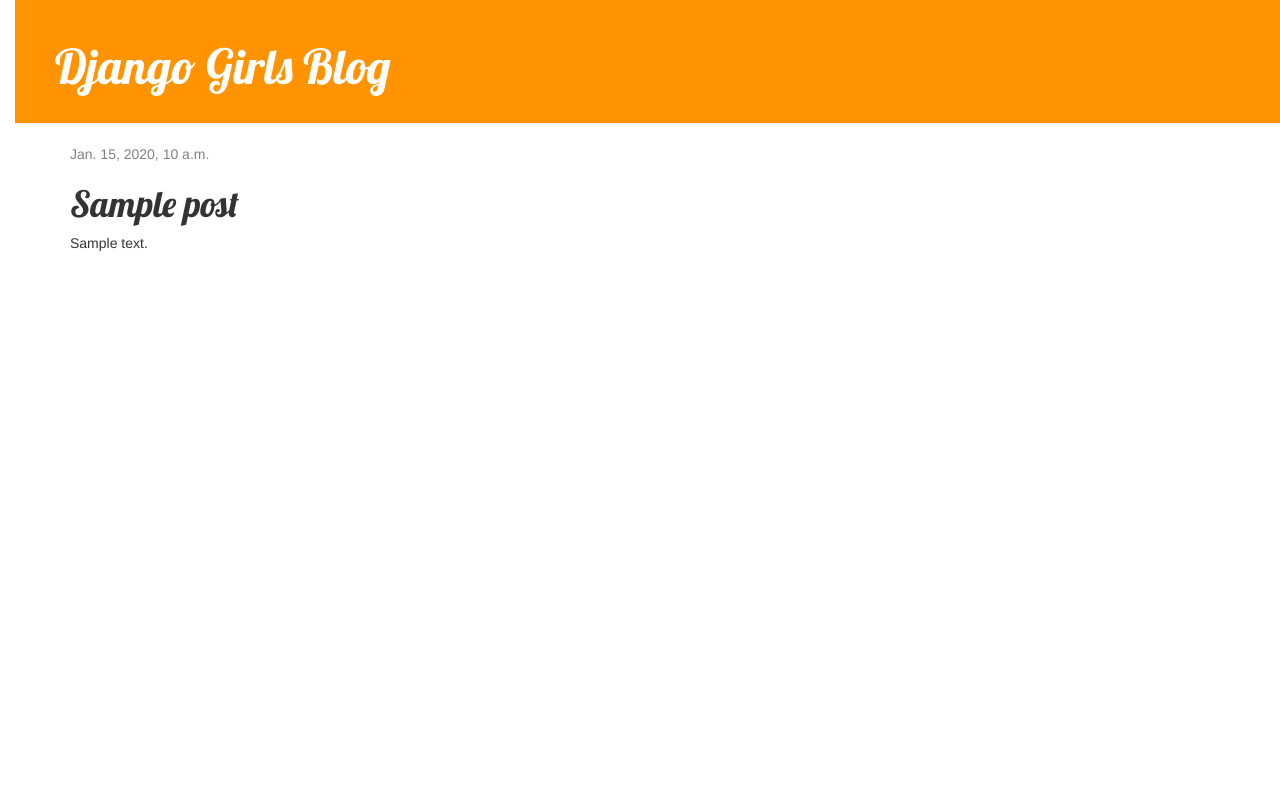
After one commit to logo1tip/django_girls, a Django app: template blog/templates/blog/post_detail.html in a window 1280 px wide. The commit adds this page. Run offline with Django 3.2, Linux system fonts and the light colour scheme; the template is opened without the code that fills it: most values are stand-ins (such as "Sample title", 1, 10 or a date in 2020); some libraries are stand-ins or nearby versions.

Commit message:
Added view and template

```diff
--- /dev/null
+++ b/blog/static/css/blog.css
@@ -0,0 +1,54 @@
+h1 a {
+    color: #FCA205;
+    font-family: "Lobster";
+}
+
+body {
+    padding-left: 15px;
+}
+.page-header {
+    background-color: #ff9400;
+    margin-top: 0;
+    padding: 20px 20px 20px 40px;
+}
+
+.page-header h1, .page-header h1 a, .page-header h1 a:visited, .page-header h1 a:active {
+    color: #ffffff;
+    font-size: 36pt;
+    text-decoration: none;
+}
+
+.content {
+    margin-left: 40px;
+}
+
+h1, h2, h3, h4 {
+    font-family: 'Lobster', cursive;
+}
+
+.date {
+    color: #828282;
+}
+
+.save {
+    float: right;
+}
+
+.post-form textarea, .post-form input {
+    width: 100%;
+}
+
+.top-menu, .top-menu:hover, .top-menu:visited {
+    color: #ffffff;
+    float: right;
+    font-size: 26pt;
+    margin-right: 20px;
+}
+
+.post {
+    margin-bottom: 70px;
+}
+
+.post h1 a, .post h1 a:visited {
+    color: #000000;
+}
--- /dev/null
+++ b/blog/templates/blog/base.html
@@ -0,0 +1,24 @@
+{% load static %}
+<html>
+    <head>
+        <title>Django Girls blog</title>
+        <link rel="stylesheet" href="//maxcdn.bootstrapcdn.com/bootstrap/3.2.0/css/bootstrap.min.css">
+        <link rel="stylesheet" href="//maxcdn.bootstrapcdn.com/bootstrap/3.2.0/css/bootstrap-theme.min.css">
+        <link href="https://fonts.googleapis.com/css?family=Lobster&subset=latin,cyrillic" rel="stylesheet" type="text/css">
+        <link rel="stylesheet" href="{% static 'css/blog.css' %}">
+
+    </head>
+    <body>
+        <div class="page-header">
+            <h1><a href="/">Django Girls Blog</a></h1>
+        </div>
+        <div class="content container">
+            <div class="row">
+                <div class="col-md-8">
+                {% block content %}
+                {% endblock %}
+                </div>
+            </div>
+        </div>
+    </body>
+</html>
--- /dev/null
+++ b/blog/templates/blog/post_detail.html
@@ -0,0 +1,13 @@
+{% extends 'blog/base.html' %}
+
+{% block content %}
+    <div class="post">
+        {% if post.published_date %}
+            <div class="date">
+                {{ post.published_date }}
+            </div>
+        {% endif %}
+        <h1>{{ post.title }}</h1>
+        <p>{{ post.text|linebreaksbr }}</p>
+    </div>
+{% endblock %}
--- a/blog/urls.py
+++ b/blog/urls.py
@@ -4,4 +4,5 @@
 
 urlpatterns = [
     path("", views.post_list, name="post_list"),
+    path("post/<int:pk>/", views.post_detail, name="post_detail"),
 ]
--- a/blog/views.py
+++ b/blog/views.py
@@ -1,8 +1,14 @@
 from django.shortcuts import render
 from .models import Post
 from django.utils import timezone
+from django.shortcuts import render, get_list_or_404
 
 
 def post_list(request):
     posts = Post.objects.filter(published_date__lte=timezone.now()).order_by("published_date")
     return render(request, "blog/post_list.html", {"posts": posts})
+
+
+def post_detail(request, pk):
+    post = get_list_or_404(Post, pk=pk)
+    return render(request, "blog/post_detail.html", {"post": post})
```
Also changed, not shown: blog/templates/blog/post_list.html (+12 -22 lines).
